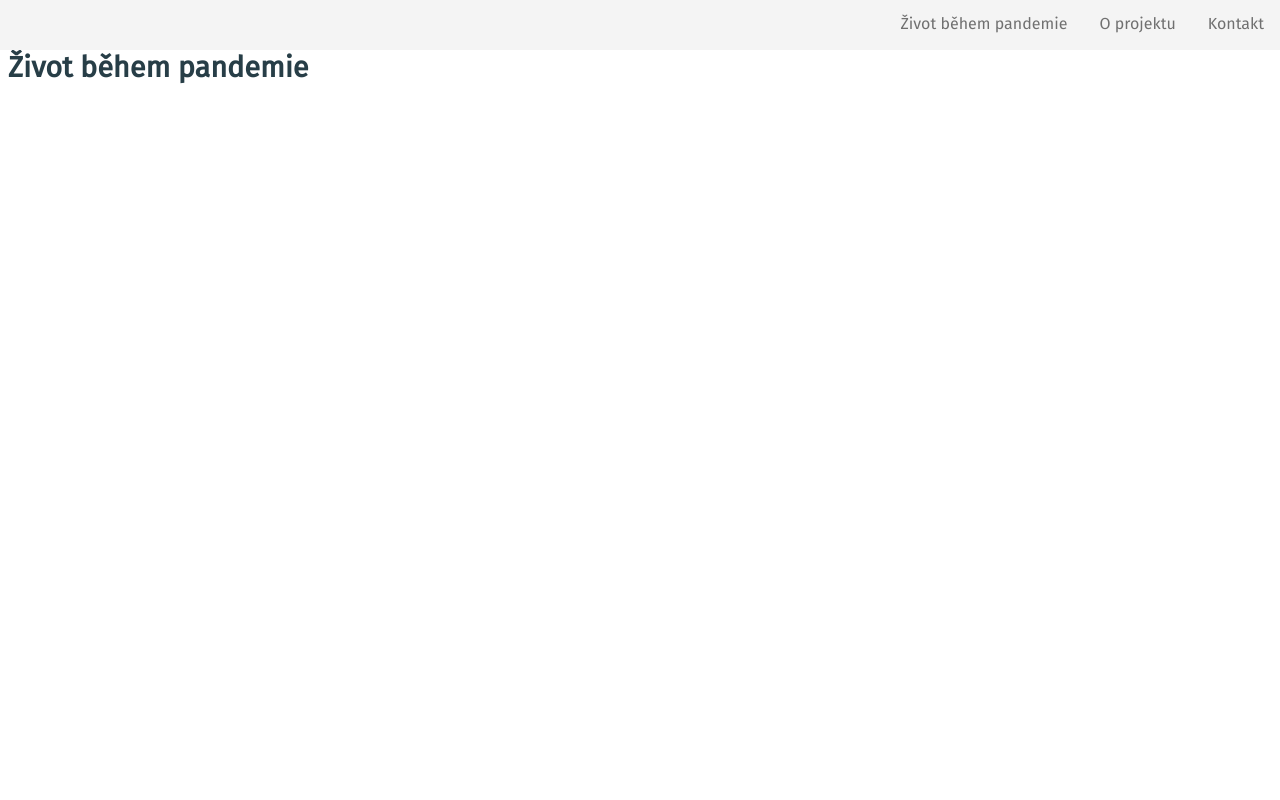
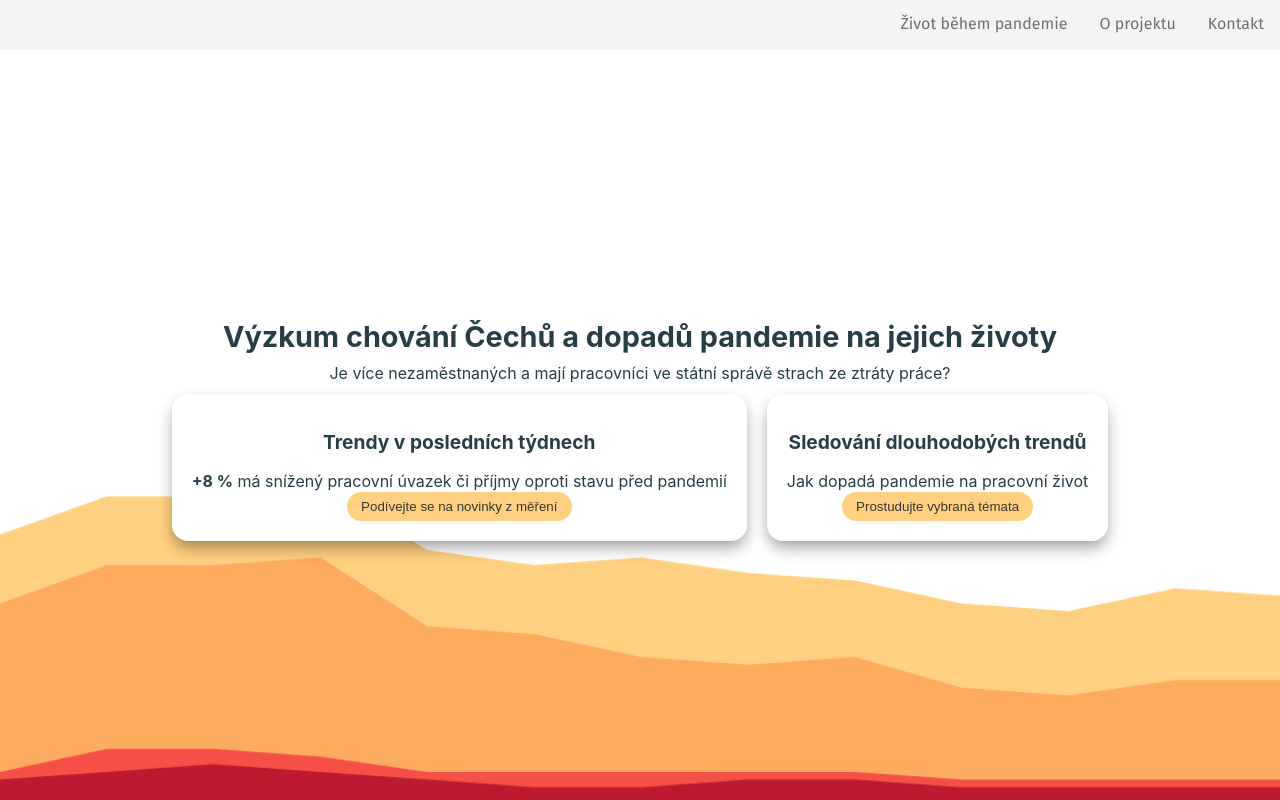
Before and after one commit to mveith/paq-research, a Next.js app: page / in a window 1280 px wide. Built offline with nearby package versions, Linux system fonts and the light colour scheme.

Commit message:
Landing page prototype

```diff
--- a/components/layout.js
+++ b/components/layout.js
@@ -112,7 +112,7 @@ export default function Layout(props) {
                     <p className="menu-footer">Na projektu se podílí výzkumné společnosti <a href="https://www.paqresearch.cz/">PAQ Research</a>, iniciativa <a href="https://idea.cerge-ei.cz/anti-covid-19/">IDEA AntiCovid</a> a data sbírá agentura <a href="https://www.nms.cz/">NMS</a>.</p>
                 </div>
             </div>}
-            {props.landingPage && <div className="main-wrapper">
+            {props.landingPage && <div>
                 {props.children}
             </div>}
         </>
--- a/pages/index.js
+++ b/pages/index.js
@@ -1,10 +1,28 @@
 import getMenu from '../components/menuBuilder'
 import Layout from '../components/layout';
+import styles from './index.module.css'
 
 export default function Home({ menu }) {
     return (
         <Layout menuItemsData={menu} landingPage={true}>
-            <h1>Život během pandemie</h1>
+            <div className={styles.landingPage}>
+                <h1>Výzkum chování Čechů a dopadů pandemie na jejich životy</h1>
+                <p>Je více nezaměstnaných a mají pracovníci ve státní správě strach ze ztráty práce?</p>
+
+                <div className={styles.cards}>
+                    <div className={styles.card}>
+                        <h2>Trendy v posledních týdnech</h2>
+                        <p><strong>+8 %</strong> má snížený pracovní úvazek či příjmy oproti stavu před pandemií</p>
+                        <button className={styles.button}>Podívejte se na novinky z měření</button>
+                    </div>
+
+                    <div className={styles.card}>
+                        <h2>Sledování dlouhodobých trendů</h2>
+                        <p>Jak dopadá pandemie na pracovní život</p>
+                        <button className={styles.button}>Prostudujte vybraná témata</button>
+                    </div>
+                </div>
+            </div>
         </Layout>
     )
 }
--- /dev/null
+++ b/pages/index.module.css
@@ -0,0 +1,57 @@
+.landingPage {
+    background-image: url(/background.png);
+    height: calc(100vh - 50px);
+    background-repeat: no-repeat;
+    background-attachment: fixed;
+    background-position: bottom;
+    padding-right: 15px;
+    padding-left: 15px;
+    overflow-y: hidden;
+}
+
+.card {
+    background-color: #fff;
+    border-radius: 1rem;
+    box-shadow: 0 .5em 1em -.125em rgba(10, 10, 10, .4), 0 0 0 1px rgba(10, 10, 10, .02);
+    color: #4a4a4a;
+    max-width: 100%;
+    overflow: hidden;
+    position: relative;
+    margin: 10px;
+    padding: 20px;
+}
+
+.card h2 {
+    font-size: 1.2rem;
+}
+
+.button {
+    border: 1px solid transparent;
+    border-radius: 1rem;
+    background-color: rgb(255, 208, 128);
+    color: #363636;
+    cursor: pointer;
+    padding-bottom: calc(.5em - 1px);
+    padding-left: 1em;
+    padding-right: 1em;
+    padding-top: calc(.5em - 1px);
+    text-align: center;
+    white-space: nowrap;
+}
+
+.cards {}
+
+@media only screen and (min-width: 720px) {
+    .landingPage {
+        margin-top: 50px;
+        background-size: contain;
+        text-align: center;
+        display: flex;
+        justify-content: center;
+        align-items: center;
+        flex-direction: column;
+    }
+    .cards {
+        display: flex;
+    }
+}
```
Also changed, not shown: public/background.png (added).
